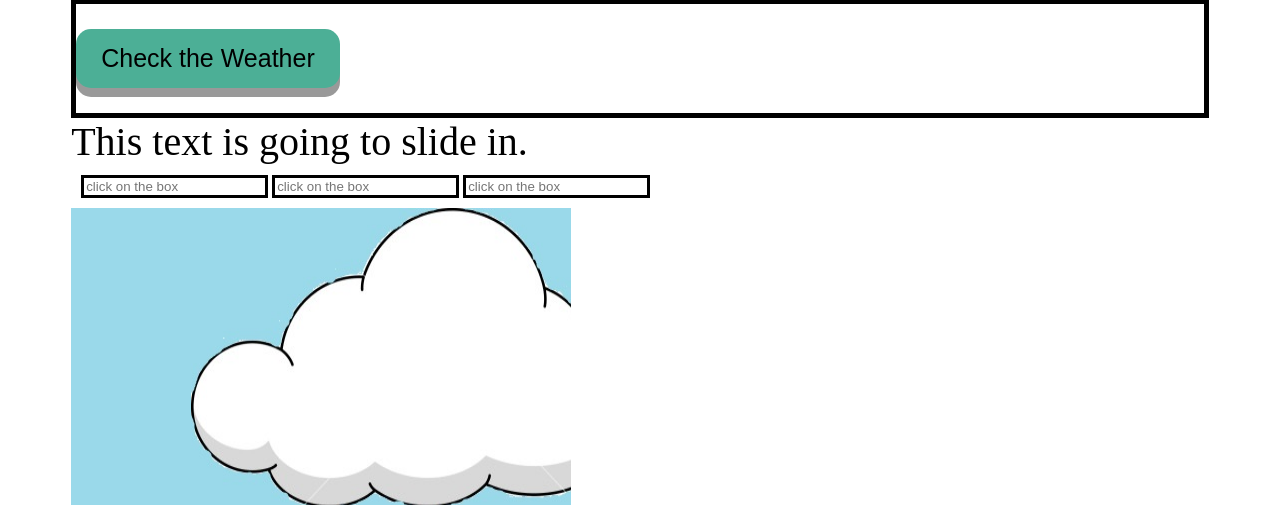
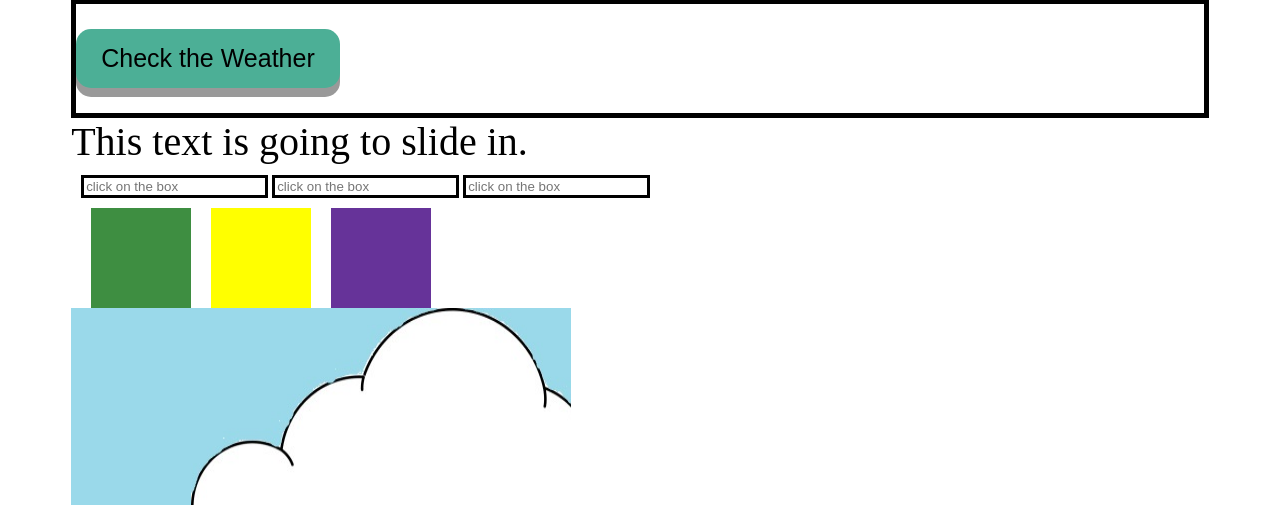
Before and after one commit to Steel-Collin/cit261, a PHP site: page /CSS_TransitionAnimationTransform/Transforms.html in a window 1280 px wide. Shown: the part 231-736 px from the top of the page. Run offline with PHP 8.4, Linux system fonts and the light colour scheme.

Commit message:
adding more transforms

```diff
--- a/web/CSS_TransitionAnimationTransform/Transforms.css
+++ b/web/CSS_TransitionAnimationTransform/Transforms.css
@@ -215,3 +215,40 @@
     border-bottom: 3px solid red;
     transform: scale(1.1);
 }
+
+#containerbox{
+    display: flex;
+    flex-direction: row;
+}
+#containerbox1{
+    margin-left: 20px;
+    width: 100px;
+    height: 100px;
+    background-color: #3e8e41;
+    transition: transform 1s;
+}
+#containerbox1:hover{
+    transform: rotate(360deg);
+}
+#containerbox2{
+    margin-left: 20px;
+    width: 100px;
+    height: 100px;
+    background-color: yellow;
+    transition: transform 1s;
+}
+#containerbox2:hover{
+    transform: skewX(20deg);
+}
+
+#containerbox3{
+    margin-left: 20px;
+    width: 100px;
+    height: 100px;
+    background-color: rebeccapurple;
+    transition: transform 1s;
+}
+#containerbox3:hover{
+    transform: rotate(-20deg);
+    transform-origin: 10% 10%;
+}
--- a/web/CSS_TransitionAnimationTransform/Transforms.html
+++ b/web/CSS_TransitionAnimationTransform/Transforms.html
@@ -35,6 +35,17 @@
                 <input class="textin" type="text" placeholder="click on the box">
                 <input class="textin" type="text" placeholder="click on the box">
         </div>
+        <div id="containerbox" >
+            <div id="containerbox1" >
+
+            </div>
+            <div id="containerbox2" >
+
+            </div>
+            <div id="containerbox3" >
+
+            </div>
+        </div>
         <div id="container3">
             <img id="img2" src="cloud.jpg" height="300px">
             <img id="img3" src="partly.jpg" height="300px">
```
